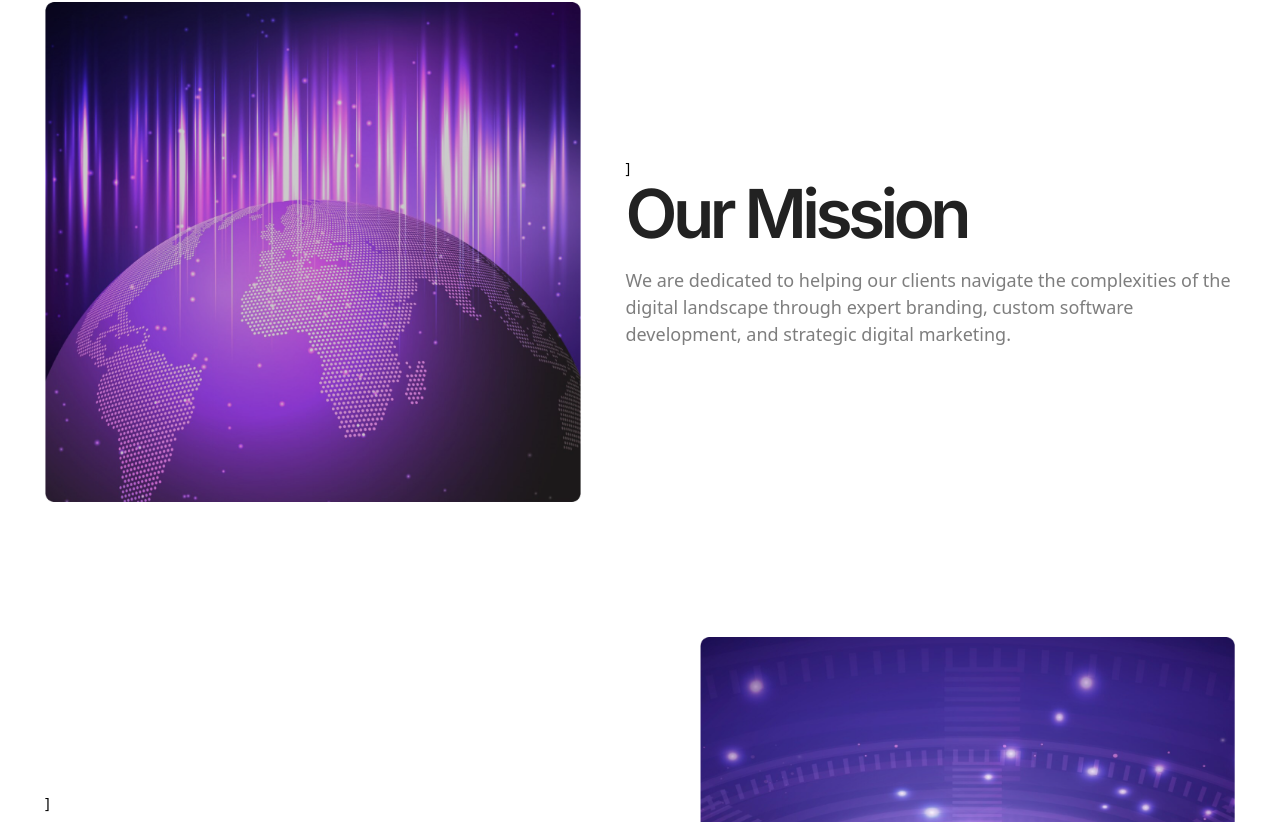
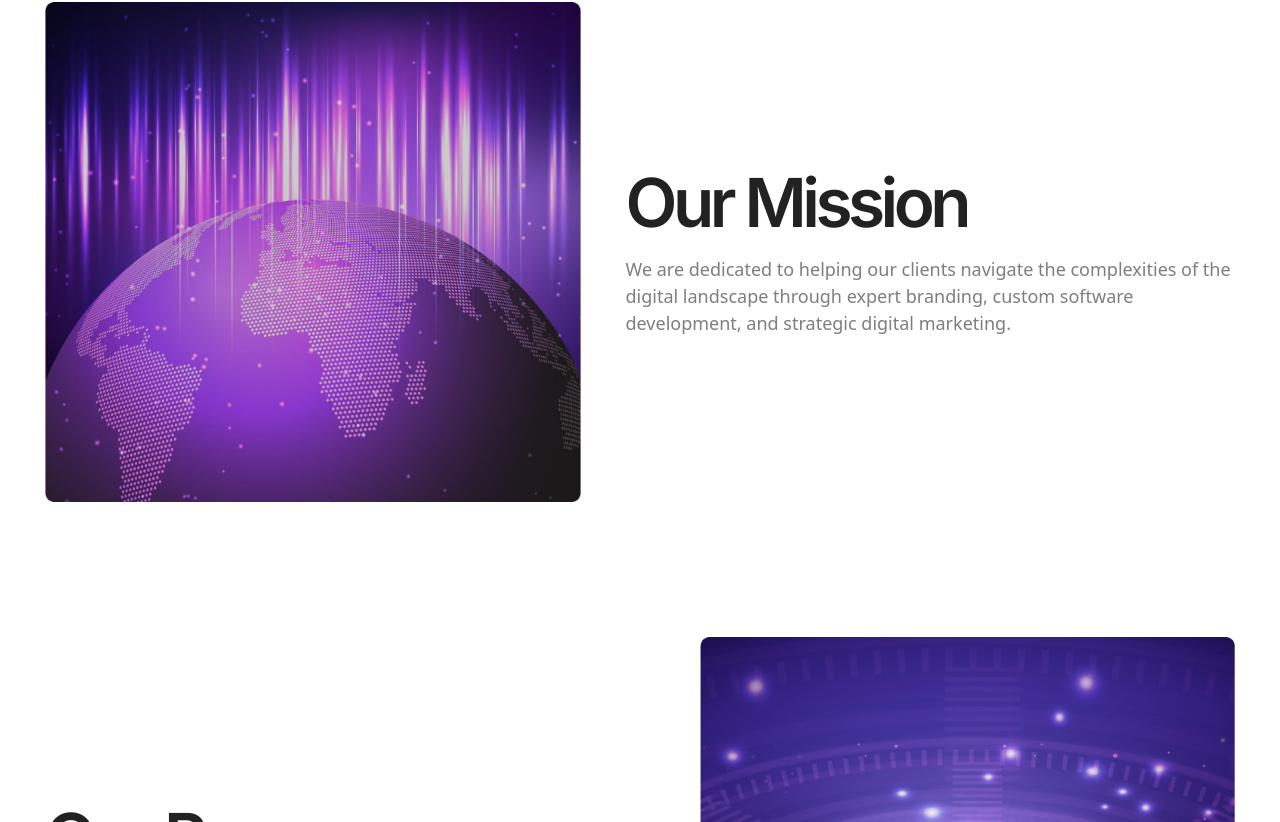
Before and after one commit to ejim11/qrest, a Next.js app: page /about-us in a window 1280 px wide. Shown: the part 2298-3120 px from the top of the page. Built offline with nearby package versions, Linux system fonts and the light colour scheme.

Commit message:
⚰️ remove unused code

```diff
--- a/components/Header.tsx
+++ b/components/Header.tsx
@@ -6,14 +6,12 @@ import Link from "next/link";
 import appContext from "@/context/appContext";
 import SupportSubComp from "./SolutionsSubComp";
 import { AnimatePresence, motion } from "framer-motion";
-import { useMediaQuery } from "react-responsive";
 import menuIcon from "../assets/menu.svg";
 import { IoMdClose } from "react-icons/io";
 import HeaderNav from "./HeaderNav";
 
 const Header = () => {
   const [menuIsVisible, setMenuIsVisible] = useState<boolean>(false);
-  const isMobileView = useMediaQuery({ query: "(max-width: 850px)" });
 
   const ctx = useContext(appContext);
 
--- a/components/aboutUs/MissionAndPurpose.tsx
+++ b/components/aboutUs/MissionAndPurpose.tsx
@@ -48,7 +48,6 @@ const MissionAndPurpose = () => {
               i % 2 === 0 ? "order-2 " : "order-1 mr-[5rem] smd:mr-0"
             }`}
           >
-            ]
             <motion.h3
               initial={{ opacity: 0, y: 20 }}
               whileInView={{ opacity: 1, y: 0 }}
```
